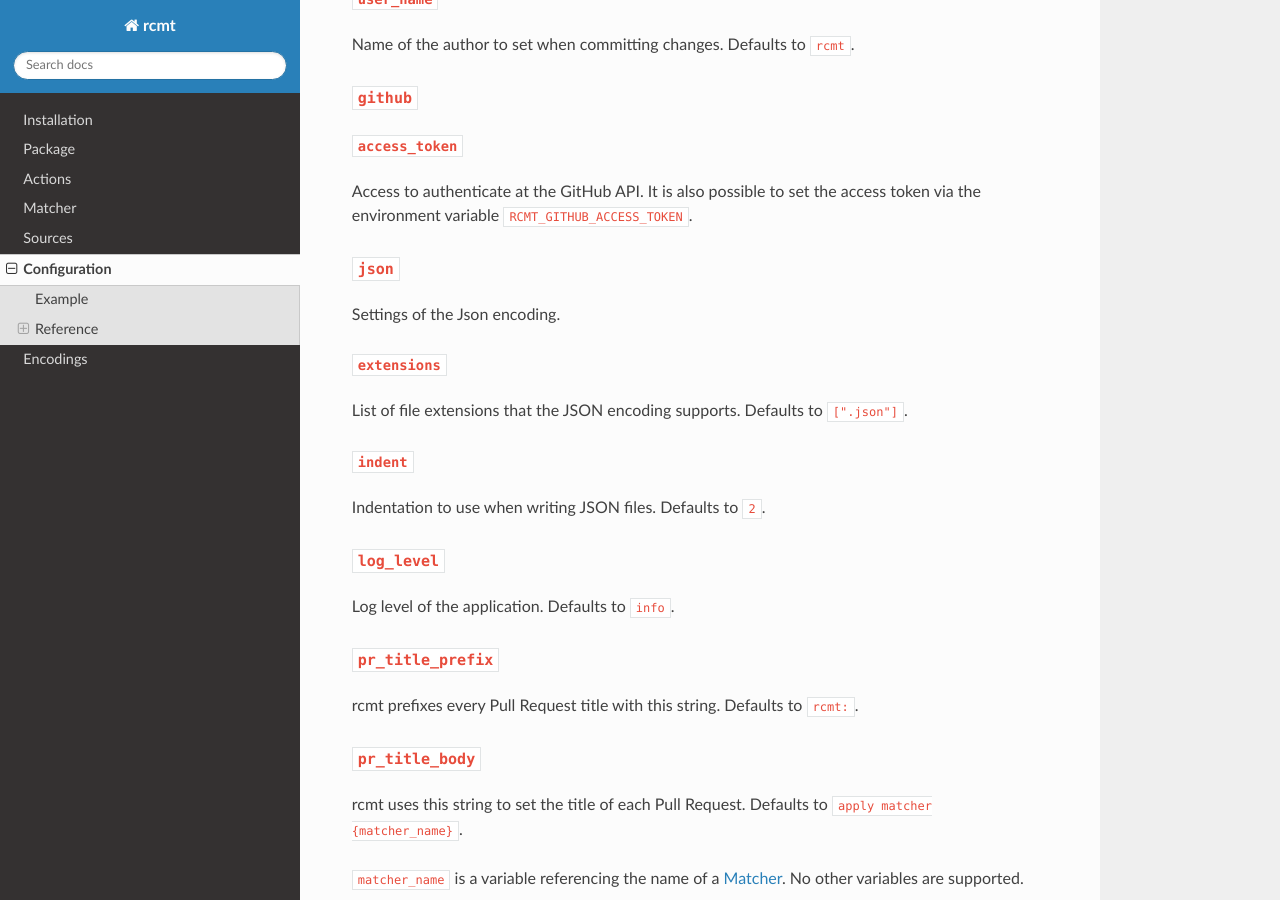
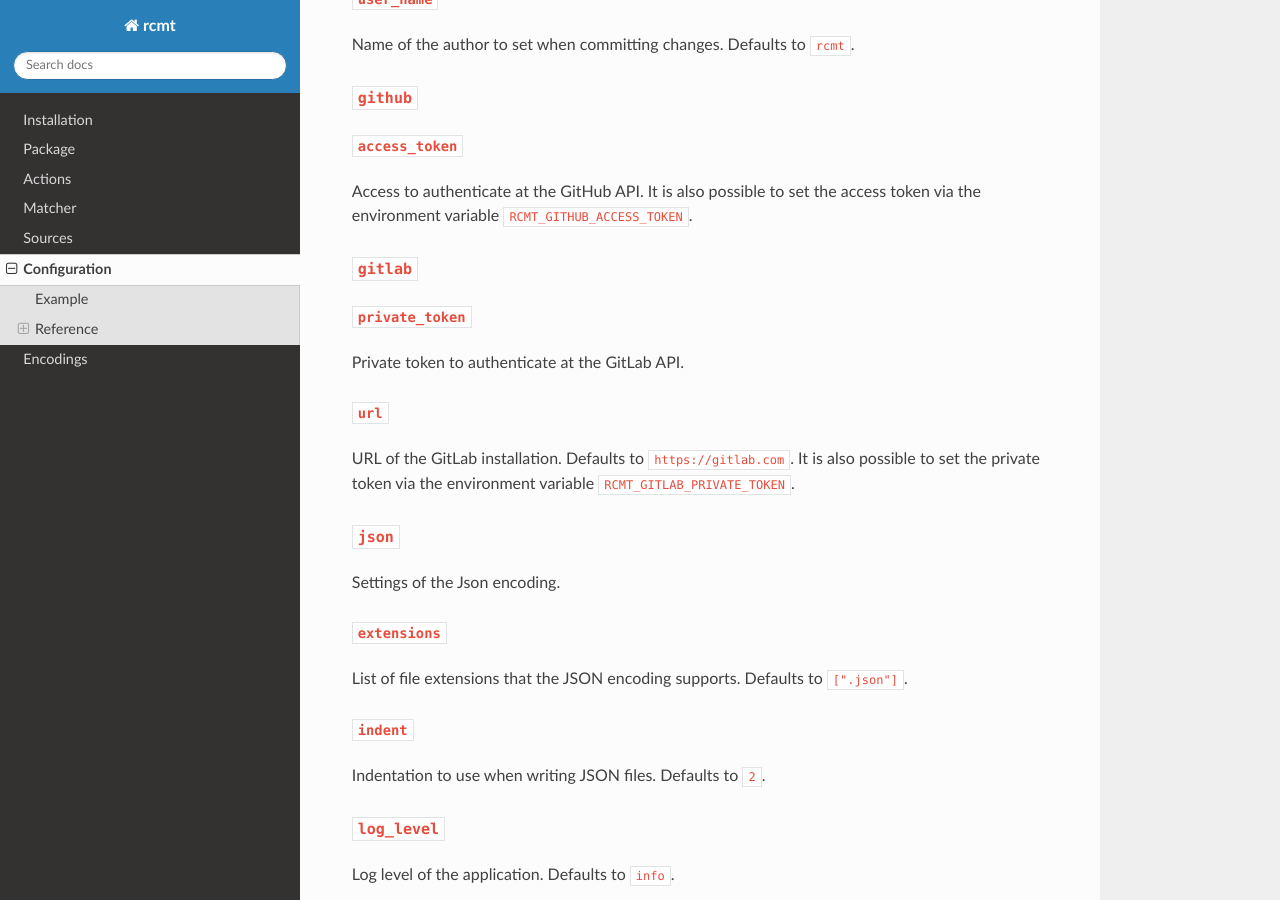
Before and after one commit to wndhydrnt/rcmt, a Sphinx documentation site: the page built from docs/configuration.rst, in a window 1280 px wide and 900 px high, scrolled down 1032 px. Built offline with Sphinx 7.4.7 and the Read the Docs theme 2.0.0, drawn with Linux system fonts in a browser that asks for light colours.

Commit message:
Add documentation

```diff
--- a/docs/configuration.rst
+++ b/docs/configuration.rst
@@ -63,6 +63,22 @@ Name of the author to set when committing changes. Defaults to ``rcmt``.
 
 Access to authenticate at the GitHub API. It is also possible to set the access token
 via the environment variable ``RCMT_GITHUB_ACCESS_TOKEN``.
+
+.. _configuration/gitlab:
+
+``gitlab``
+^^^^^^^^^^
+
+``private_token``
+"""""""""""""""""
+
+Private token to authenticate at the GitLab API.
+
+``url``
+"""""""
+
+URL of the GitLab installation. Defaults to ``https://gitlab.com``. It is also possible
+to set the private token via the environment variable ``RCMT_GITLAB_PRIVATE_TOKEN``.
 
 ``json``
 ^^^^^^^^
--- a/docs/matcher.rst
+++ b/docs/matcher.rst
@@ -43,6 +43,7 @@ Every :doc:`Source <sources>` has its own way of creating this string:
 Source Schema                                          Example
 ====== =============================================== =============================
 GitHub ``github.com/<owner or org>/<repository name>`` ``github.com/wndhydrnt/rcmt``
+GitLab ``<address>/<owner>/<project>``                 ``gitlab.com/wndhydrnt/rcmt``
 ====== =============================================== =============================
 
 ``name``
--- a/docs/sources.rst
+++ b/docs/sources.rst
@@ -11,3 +11,6 @@ GitHub
 ------
 
 - :ref:`Configuration <configuration/github>`
+
+Gitlab
+------
```
Also changed, not shown: 1 other file.
